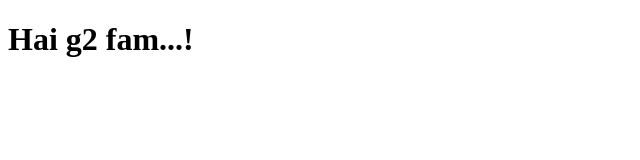
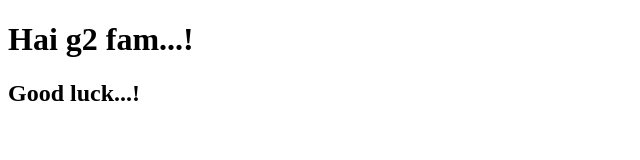
Before and after one commit to selvaG2/Git-vs, a plain HTML site: page index.html in a window 1280 px wide. Shown: the whole page, without its empty margins (0-640 px from the left). Drawn offline with Linux system fonts and the light colour scheme.

Commit message:
Second commit

```diff
--- a/index.html
+++ b/index.html
@@ -8,5 +8,6 @@
 </head>
 <body>
     <h1>Hai g2 fam...!</h1>
+    <h2>Good luck...!</h2>
 </body>
 </html>
```
